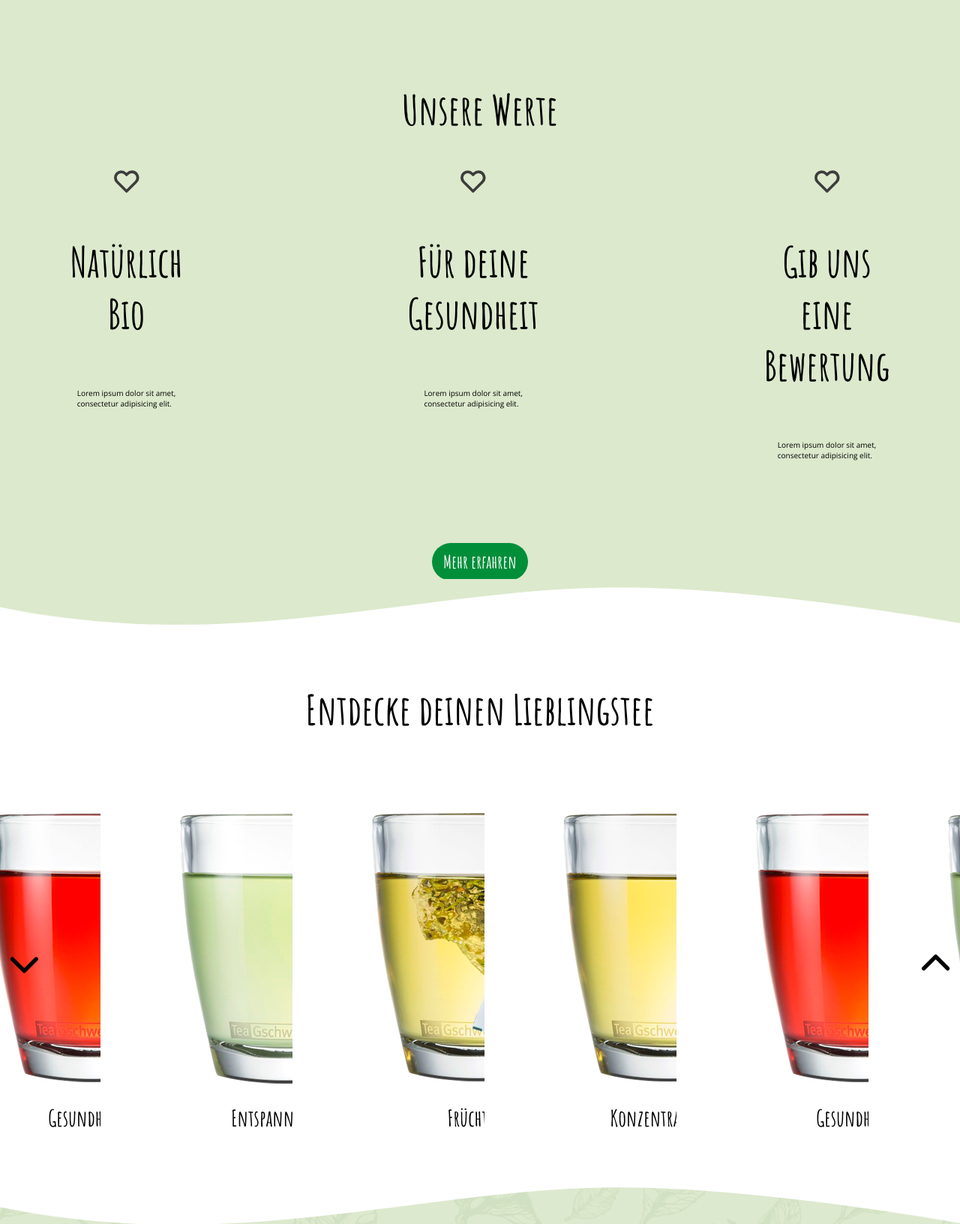
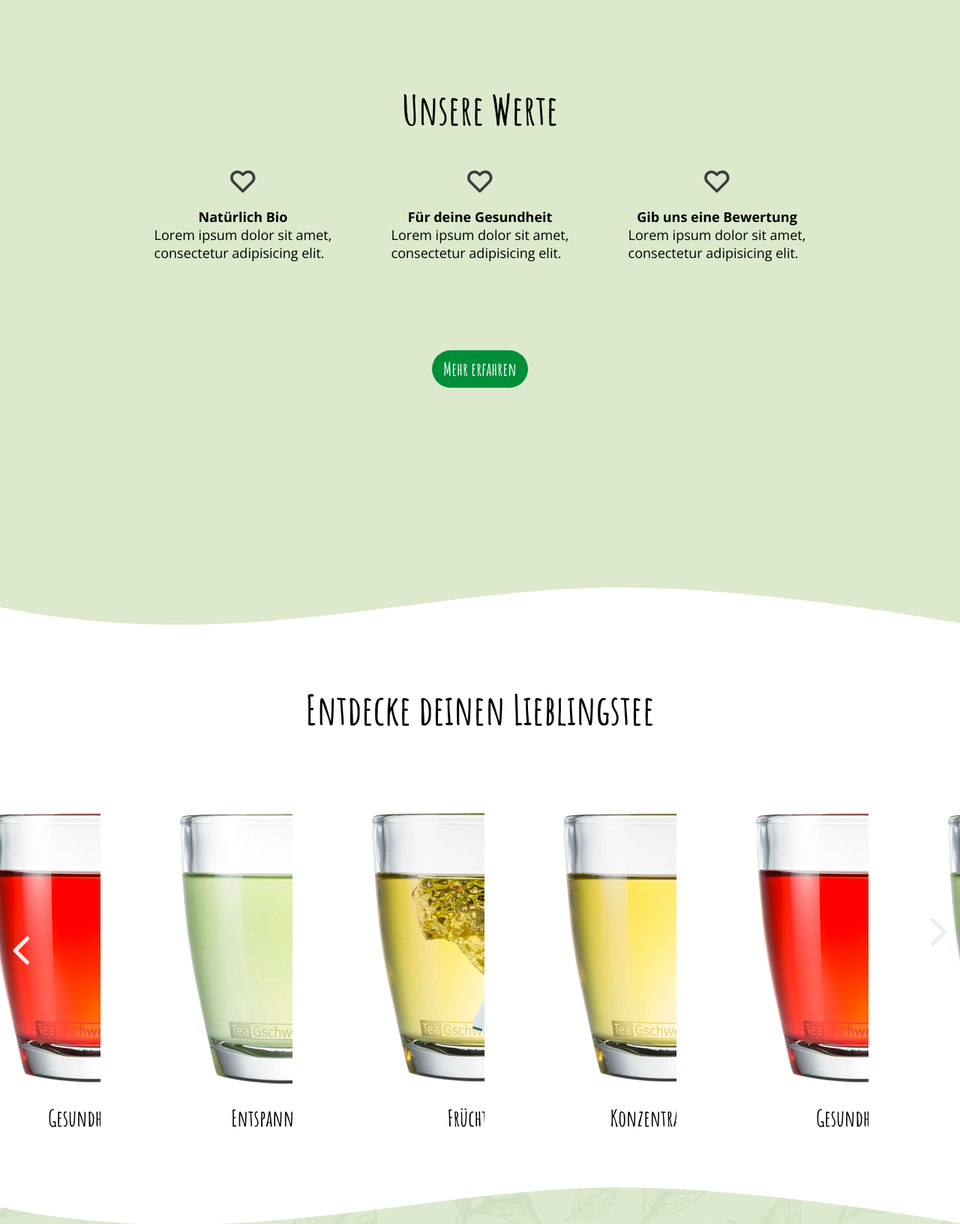
Before and after one commit to maharkus/Releaf, a PHP site: page / in a window 1280 px wide. Shown: the part 1600-3232 px from the top of the page at 75% size. Run offline with PHP 8.4, Linux system fonts and the light colour scheme; data comes from the database, SQL or seed files in the repository; some libraries are stand-ins or nearby versions.

Commit message:
styling of our values section

```diff
--- a/css/main.css
+++ b/css/main.css
@@ -31,12 +31,16 @@ h3,
 h4,
 h5,
 h6 {
-  font-family: "Amatic SC", sans-serif !important;
+  font-family: "Amatic SC", sans-serif;
   font-weight: 700 !important;
 }
 
 h2, h3 {
   font-size: 5.5rem;
+}
+
+p {
+  font-size: 1.8rem;
 }
 
 .amatic {
@@ -277,11 +281,14 @@ footer p {
 }
 .categorySlider .slider-nav .prev {
   left: 0;
+  transform: translateY(-50%) rotate(90deg);
+  transform-origin: right;
 }
 .categorySlider .slider-nav .next {
   right: 0;
   transform-origin: center;
-  transform: rotate(180deg);
+  transform: translateY(-50%) rotate(-90deg);
+  transform-origin: left;
 }
 .categorySlider .transition {
   transition: transform 0.5s ease;
@@ -633,6 +640,17 @@ section .value-wrapper .value-block {
   flex-direction: column;
   align-items: center;
   margin: 0px 150px;
+  margin: 0px 30px;
+  width: 20%;
+}
+section .value-wrapper .value-block h3 {
+  font-family: "Open Sans", sans-serif;
+  font-size: 1.8rem;
+  font-weight: 700;
+  margin-bottom: 0;
+}
+section .value-wrapper .value-block p {
+  margin-top: 0;
 }
 section .value-wrapper + a {
   display: flex;
--- a/scss/base/_typography.scss
+++ b/scss/base/_typography.scss
@@ -7,12 +7,16 @@ h3,
 h4,
 h5,
 h6 {
-    font-family: "Amatic SC", sans-serif !important;
+    font-family: "Amatic SC", sans-serif;
     font-weight: 700 !important;
 }
 
 h2, h3 {
     font-size: 5.5rem;
+}
+
+p {
+    font-size: 1.8rem;
 }
 
 .amatic {
--- a/scss/components/_slideshow.scss
+++ b/scss/components/_slideshow.scss
@@ -48,11 +48,14 @@ $visible-slides: 5;
         }
         .prev {
             left: 0;
+            transform: translateY(-50%) rotate(90deg);
+            transform-origin: right;
         }
         .next {
             right: 0;
             transform-origin: center;
-            transform: rotate(180deg);
+            transform: translateY(-50%) rotate(-90deg);
+            transform-origin: left;
         }
     }
 
--- a/scss/pages/_home.scss
+++ b/scss/pages/_home.scss
@@ -360,8 +360,19 @@ section {
             flex-direction: column;
             align-items: center;
             margin: 0px 150px;
+            margin: 0px 30px;
+            width: 20%;
+            h3 {
+                font-family: "Open Sans", sans-serif;
+                font-size: 1.8rem;
+                font-weight: 700;
+                margin-bottom: 0;
+            }
+            p {
+                margin-top: 0;
+            }
         }
-        &+a {
+        & + a {
             display: flex;
             justify-content: center;
             margin: 100px 0px 0px 0px;
```
Also changed, not shown: img/icons/ic_arrow_grey.svg.
